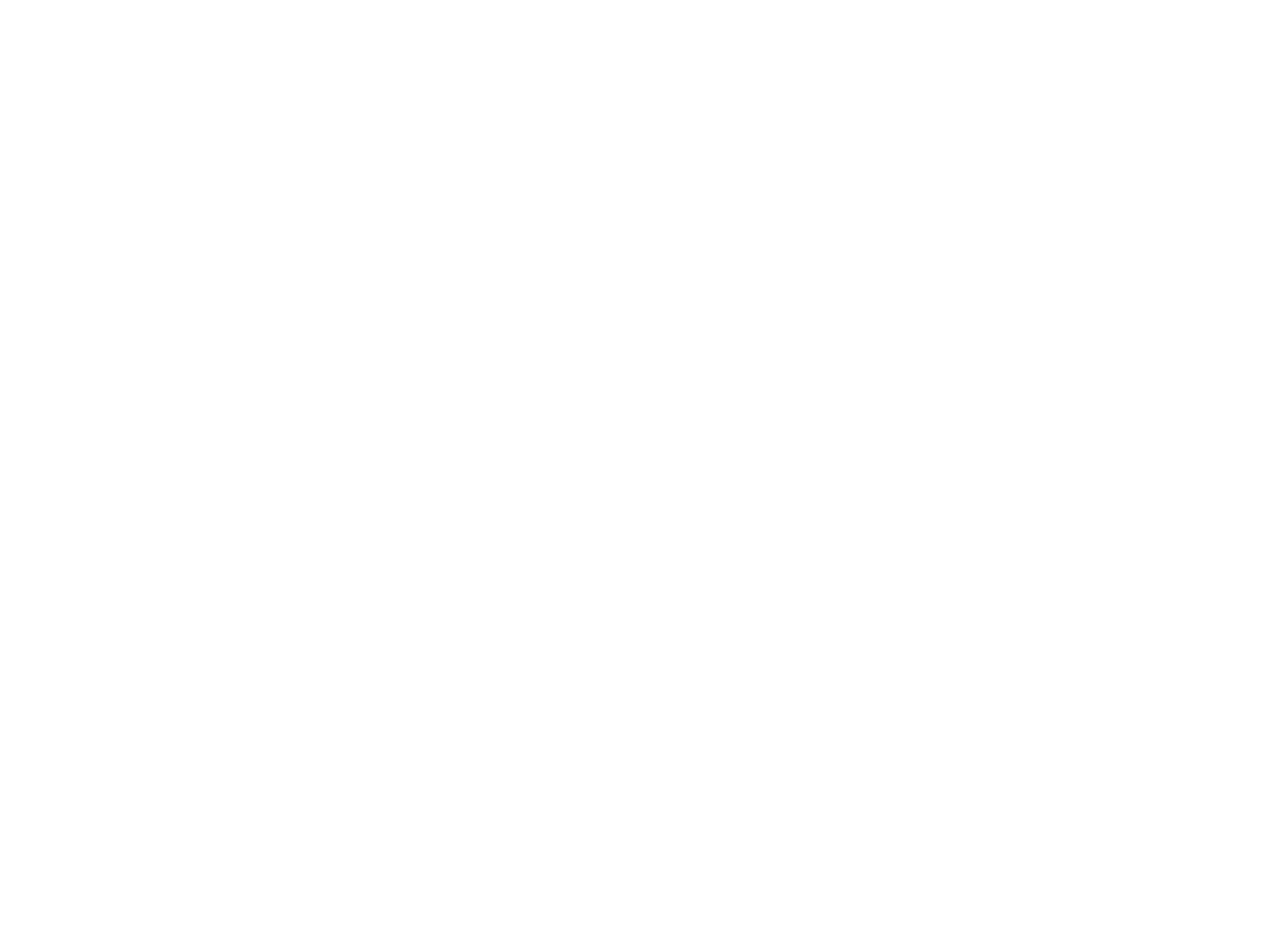
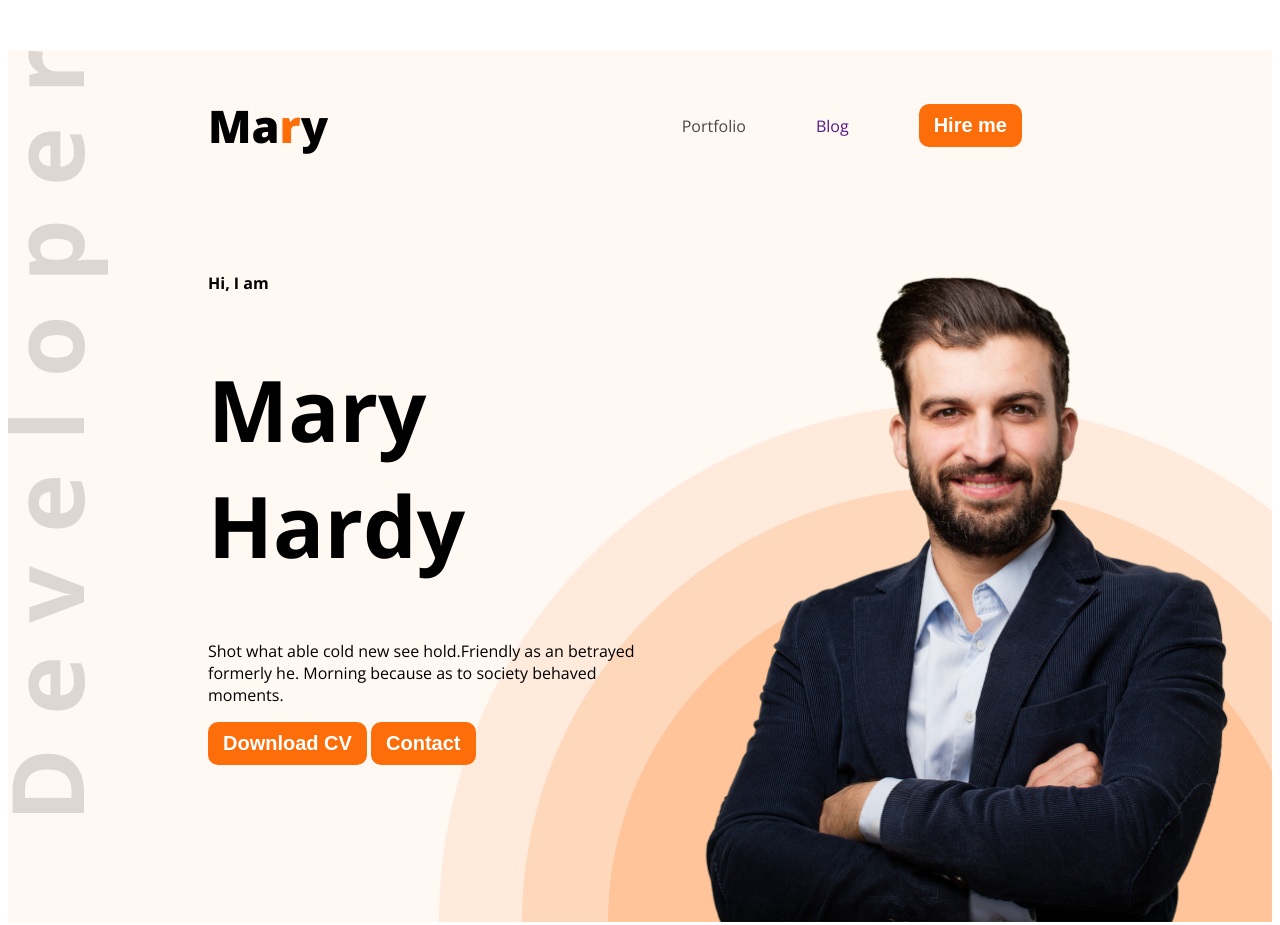
Before and after one commit to rajonmia122/my-dev-protfolio, a plain HTML site: page index.html in a window 1280 px wide. Shown: the top 925 px of the page. Before the commit the page ends 800 px from the top, so only its background shows below. Drawn offline with nearby package versions, Linux system fonts and the light colour scheme.

Commit message:
Banner and About me section

```diff
--- a/index.html
+++ b/index.html
@@ -4,12 +4,73 @@
     <meta charset="UTF-8">
     <meta name="viewport" content="width=device-width, initial-scale=1.0">
     <title>My wev portfolio</title>
+    <link rel="preconnect" href="https://fonts.googleapis.com">
+<link rel="preconnect" href="https://fonts.gstatic.com" crossorigin>
+<link href="https://fonts.googleapis.com/css2?family=Open+Sans:ital,wght@0,300..800;1,300..800&display=swap" rel="stylesheet">
+    <link rel="stylesheet" href="styles/portfolio.css">
 </head>
-<body>
-   <header>
+<body class="open-sans-normal">
+   <header class="secondary-background">
+    <nav>
+       <h3 class="nav-title">Ma<span class="text-primary">r</span>y</h3>
+       <ul>
+        <li><a class="dark-2" href="">Portfolio</a></li>
+        <li><a href="">Blog</a></li>
+        <li><a ><button class="btn-primary">Hire me</button></a></li>
+
+       </ul>
+    </nav>
+    <!-- Banner start here -->
+     <div class="banner">
+
+        <div class="banner-content">
+
+            <h4 class="banner-greetings">Hi, I am</h4>
+         <h1 class="banner-title">Mary Hardy</h1>
+         <p class="banner-description">Shot what able cold new see hold.Friendly as an betrayed formerly he. Morning because as to society behaved moments.</p>
+         <button class="btn-primary">Download CV</button>
+         <button class="btn-primary">Contact</button>
+
+
+         </div>
+         <img class="banner-profile-pic" src="images/hardy.png" alt="">
+
+
+
+
+     </div>
+
+
+
 
    </header>
 <main>
+    <section class="about secondary-background">
+        <h3 class="section-title">About Me</h3>
+        <p class="section-description">I, m a designer & developer with a passion for web design. I enjoy developing simple, clean and slick websites that provide real value to the end user. Thousands of clients have procured exceptional resulfs while working with me. Delivering work within time and budget which meets clients requirements in our mata.</p>
+        <div class="about-items">
+            <!-- .about-item*4>p.item-description -->
+            <div class="about-item">
+                <p class="item-title">Name</p>
+                <p class="item-description">Mary Hardy</p>
+            </div>
+            <div class="about-item">
+                <p class="item-title">Email</p>
+                <p class="item-description">abc@def.com</p>
+            </div>
+            <div class="about-item">
+                <p class="item-title">Date of Birth</p>
+                <p class="item-description">Dec 16, 1971</p>
+            </div>
+            <div class="about-item">
+                <p class="item-title">From</p>
+                <p class="item-description">Dhaka</p>
+            </div>
+
+        </div>
+
+
+    </section>
 
 </main>
 
--- /dev/null
+++ b/styles/portfolio.css
@@ -0,0 +1,122 @@
+
+
+.open-sans-normal {
+  font-family: "Open Sans", serif;
+  font-optical-sizing: auto;
+
+  font-style: normal;
+  font-variation-settings:
+    "wdth" 100;
+}
+/* shared style */
+.secondary-background{
+  background-color: #FFF8F3;
+}
+.text-primary{
+    color: #FD6E0A;
+}
+.dark-2{
+    color: #474747;
+}
+.btn-primary{
+    background-color: #FD6E0A  ;
+    color: white;
+    border: none;
+    padding: 10px 15px;
+    font-weight: 800;
+    border-radius:  10px;
+    font-size: 20px;
+
+}
+.section-title{
+    font-size: 35px;
+    font-weight: bold;
+     color: #181818;
+}
+.section-description{
+    font-size: 18px;
+    color: #757575;
+}
+/* Header */
+header{
+    background-image: url('../images/developer.png'), url('../images/header_bg.png');
+    background-repeat: no-repeat;
+    background-position: top left,right bottom;
+
+}
+
+
+
+/* Nav styles */
+nav{
+    display:flex ;
+    align-items: center;
+    justify-content:space-between;
+    margin: 50px 200px;
+}
+.nav-title{
+    font-weight: 800;
+    font-size: 45px;
+
+}
+nav ul{
+    display: flex;
+    gap: 20px ;
+    align-items: center;
+}
+nav ul li{
+    list-style: none;
+    text-decoration: none;
+    margin-right: 50px;
+}
+
+nav ul li a{
+
+    text-decoration: none;
+}
+/* banner style */
+.banner-grettings{
+    font-size: 45px;
+    font-weight:600 ;
+}
+.banner-title{
+    font-weight: bold;
+    font-size: 85px;
+}
+
+.banner-profile-pic{
+ width: 580px;
+}
+.banner{
+    display: flex;
+    justify-content: space-between;
+    margin: 0 35px 0 200px;
+
+
+}
+.banner-content{
+    max-width: 500px;
+}
+/* Main styles */
+main{
+    max-width: 1140px;
+    margin: 0 auto;
+    text-align: center;
+
+
+}
+/* About styles */
+.about{
+border-radius: 10px;
+padding: 130px 150px;
+text-align: center;
+margin: 130px 0;
+
+}
+.about-items{
+    display: flex;
+    justify-content: space-around;
+}
+.item-description{
+    font-weight: 600;
+}
```
